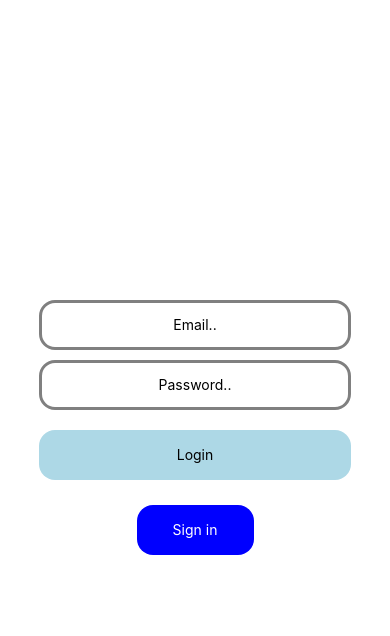
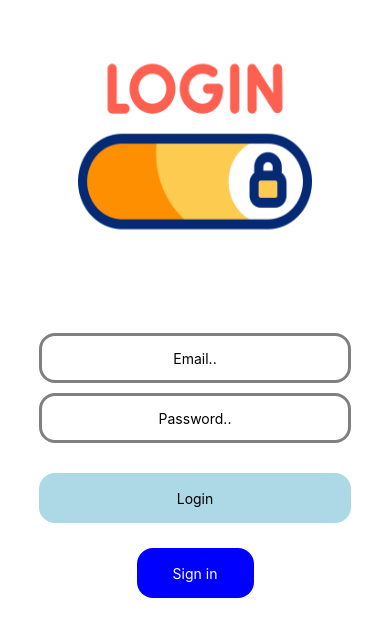
Before and after one commit to taylantutar/rn-example, a React Native app in the folder workshop/: screen /Login in a window 390 px wide. Shown: the top 636 px of the page. Built offline with nearby package versions, Linux system fonts and the light colour scheme.

Commit message:
using image

```diff
--- a/workshop/App.js
+++ b/workshop/App.js
@@ -16,7 +16,7 @@ const App = () =>  {
           component={LoginPage}
           options={{headerShown:false}}
         />
-        { <Stack.Screen name="Sigin" component={SignIn} /> }
+        { <Stack.Screen name="Signin" component={SignIn} /> }
       </Stack.Navigator>
     </NavigationContainer>
   );
--- a/workshop/src/screens/LoginPage.js
+++ b/workshop/src/screens/LoginPage.js
@@ -6,7 +6,8 @@ import {
   View,
   SafeAreaView,
   TextInput,
-  Pressable
+  Pressable,
+  Image
 } from 'react-native'
 import React, { useState } from 'react'
 
@@ -14,7 +15,7 @@ function LoginButton() {
   console.log("Clicked")
 }
 
-export default function LoginPage({navigation}) {
+export default function LoginPage({ navigation }) {
 
   const [email, setEmail] = useState("");
   const [password, setPassword] = useState("");
@@ -24,6 +25,8 @@ export default function LoginPage({navigation}) {
 
       <View style={styles.container}>
 
+        <Image source={require('../../assets/images/login.png')} style={styles.image} />
+
         <TextInput style={styles.customInput} placeholder='Email..'
           value={email}
           onChangeText={setEmail}></TextInput>
@@ -32,11 +35,11 @@ export default function LoginPage({navigation}) {
           value={password}
           onChangeText={setPassword}></TextInput>
 
-        <Pressable style={styles.saveButton} onPress={() => LoginButton()}>
+        <Pressable style={styles.loginButton} onPress={() => LoginButton()}>
           <Text>Login</Text>
         </Pressable>
 
-        <Pressable style={styles.signInButton} onPress={() => navigation.navigate('Sigin')}>
+        <Pressable style={styles.signInButton} onPress={() => navigation.navigate('Signin')}>
           <Text style={styles.signInButtonText}>Sign in</Text>
         </Pressable>
 
@@ -56,8 +59,15 @@ const styles = StyleSheet.create({
   },
   container: {
     flex: 1,
-    justifyContent: "center",
+    justifyContent: "top",
     alignItems: "center"
+  },
+  image: {
+    width: '60%',
+    height: '30%',
+    resizeMode: 'stretch',
+    marginBottom:50,
+    marginTop:20
   },
   customInput: {
     borderColor: "gray",
@@ -68,14 +78,14 @@ const styles = StyleSheet.create({
     textAlign: "center",
     marginTop: 10
   },
-  saveButton: {
+  loginButton: {
     backgroundColor: "lightblue",
     width: "80%",
     height: 50,
     justifyContent: "center",
     alignItems: "center",
     borderRadius: 16,
-    marginTop: 20
+    marginTop: 30
   },
   signInButton: {
     backgroundColor: "blue",
```
Also changed, not shown: workshop/assets/images/login.png (added).
